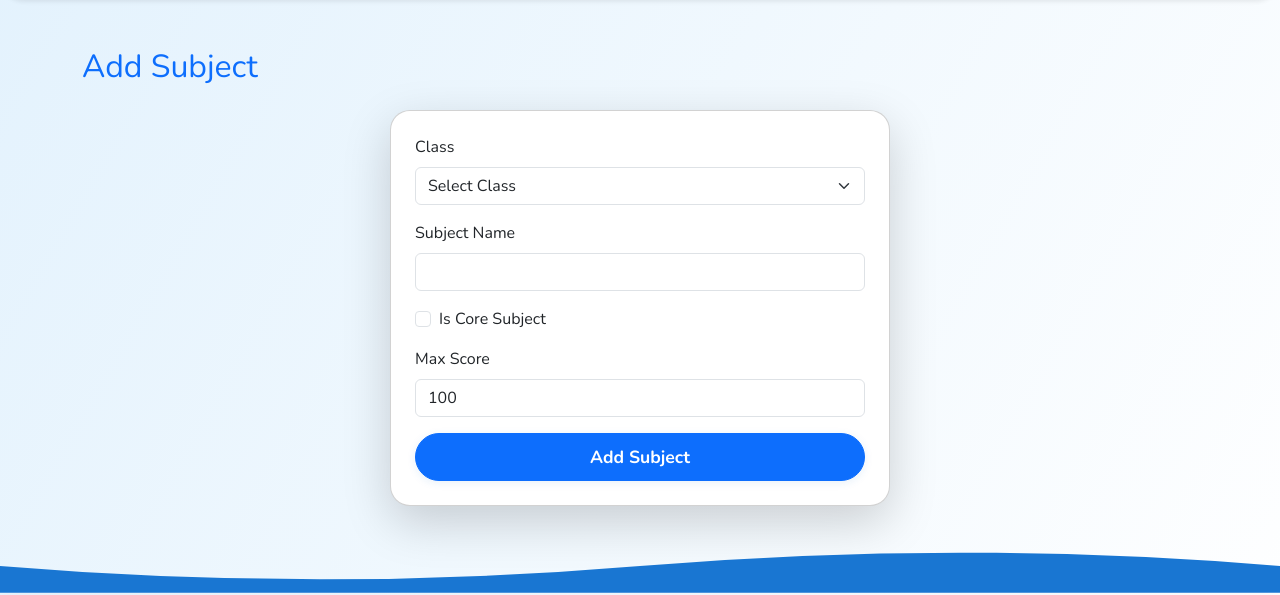
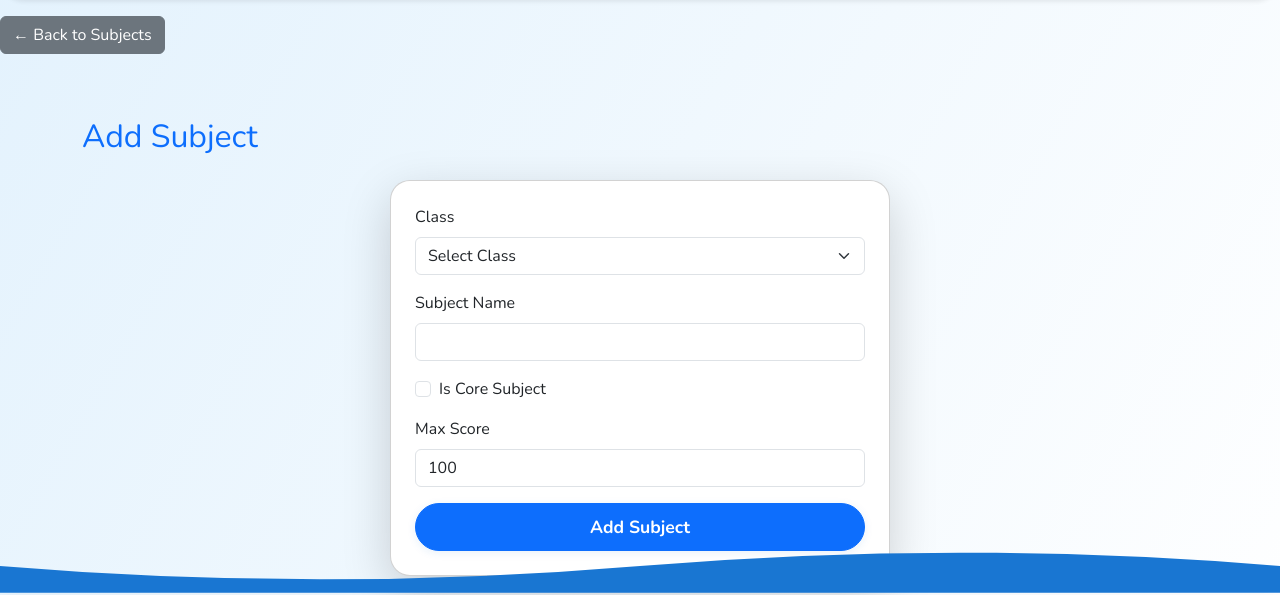
Before and after one commit to Hassan202-11411-20872/kings-junior-school, a PHP site: page /admin/add_subject.php in a window 1280 px wide. Shown: the part 62-657 px from the top of the page. Run offline with PHP 8.4, Linux system fonts and the light colour scheme; data comes from the database, SQL or seed files in the repository.

Commit message:
Add Back to Subjects button to admin/add_subject.php

```diff
--- a/admin/add_subject.php
+++ b/admin/add_subject.php
@@ -18,6 +18,9 @@
     }
 }
 ?>
+<div class="no-print my-3">
+    <a href="subjects.php" class="btn btn-secondary">&larr; Back to Subjects</a>
+</div>
 <div class="container py-5">
     <h2 class="mb-4 text-primary">Add Subject</h2>
     <?php if ($error): ?><div class="alert alert-danger"><?php echo $error; ?></div><?php endif; ?>
```
